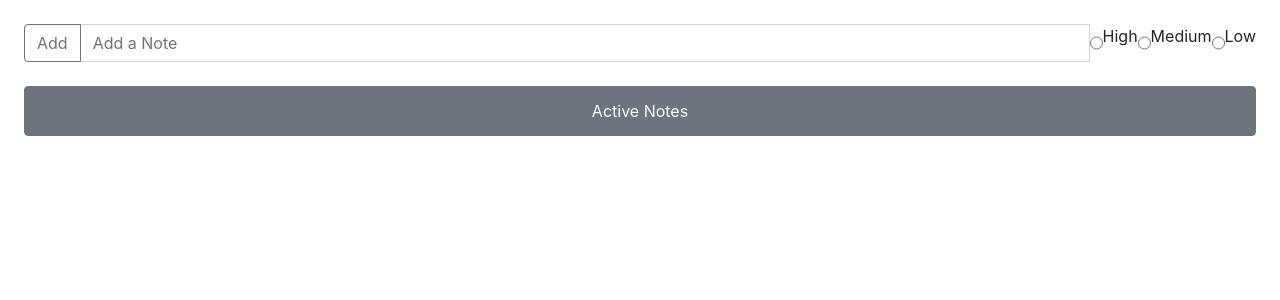
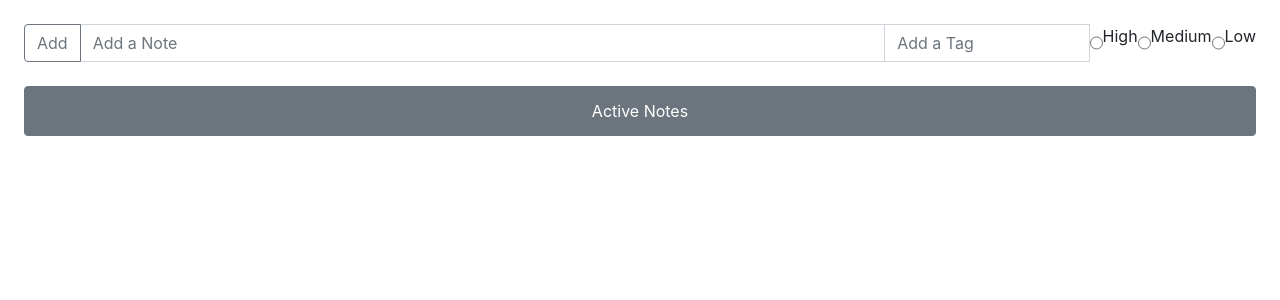
Before and after one commit to ejcohe22/CS321_Project3, a Flask app: page / in a window 1280 px wide. Shown: the part 56-356 px from the top of the page. Run offline with Flask 2, Linux system fonts and the light colour scheme; some libraries are stand-ins or nearby versions.

Commit message:
Added tag input

```diff
--- a/src/app.py
+++ b/src/app.py
@@ -18,7 +18,8 @@ def index():
 def add():
     new_note = request.form.get("Note")
     priority = request.form.get("Priority")
-    notes.append(Note(data = new_note, priority = priority, tag = None))
+    tag = request.form.get("Tag")
+    notes.append(Note(data = new_note, priority = priority, tag = tag))
 
     med_idx = 0
     low_idx = 0
--- a/src/templates/base.html
+++ b/src/templates/base.html
@@ -11,6 +11,7 @@
       <button class="btn btn-outline-secondary" type="submit">Add</button>
     </div>
     <input type="text" name = "Note" placeholder="Add a Note" class="form-control">
+    <input type="text" name = "Tag" placeholder="Add a Tag" class="form-control col-md-2">
 
     <input type="radio" id="High" name="Priority" value="High">
     <label for="High">High</label><br>
```
